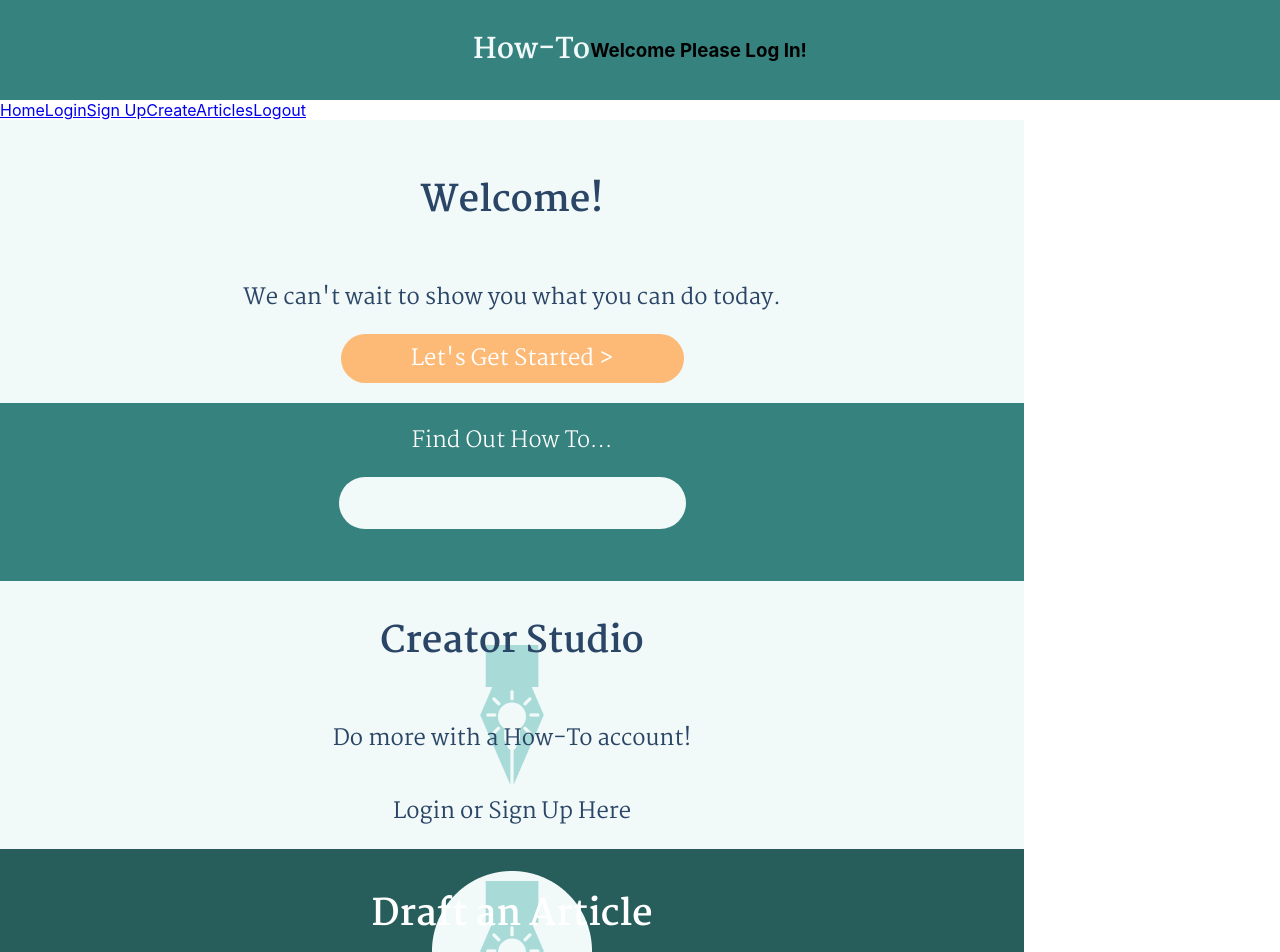
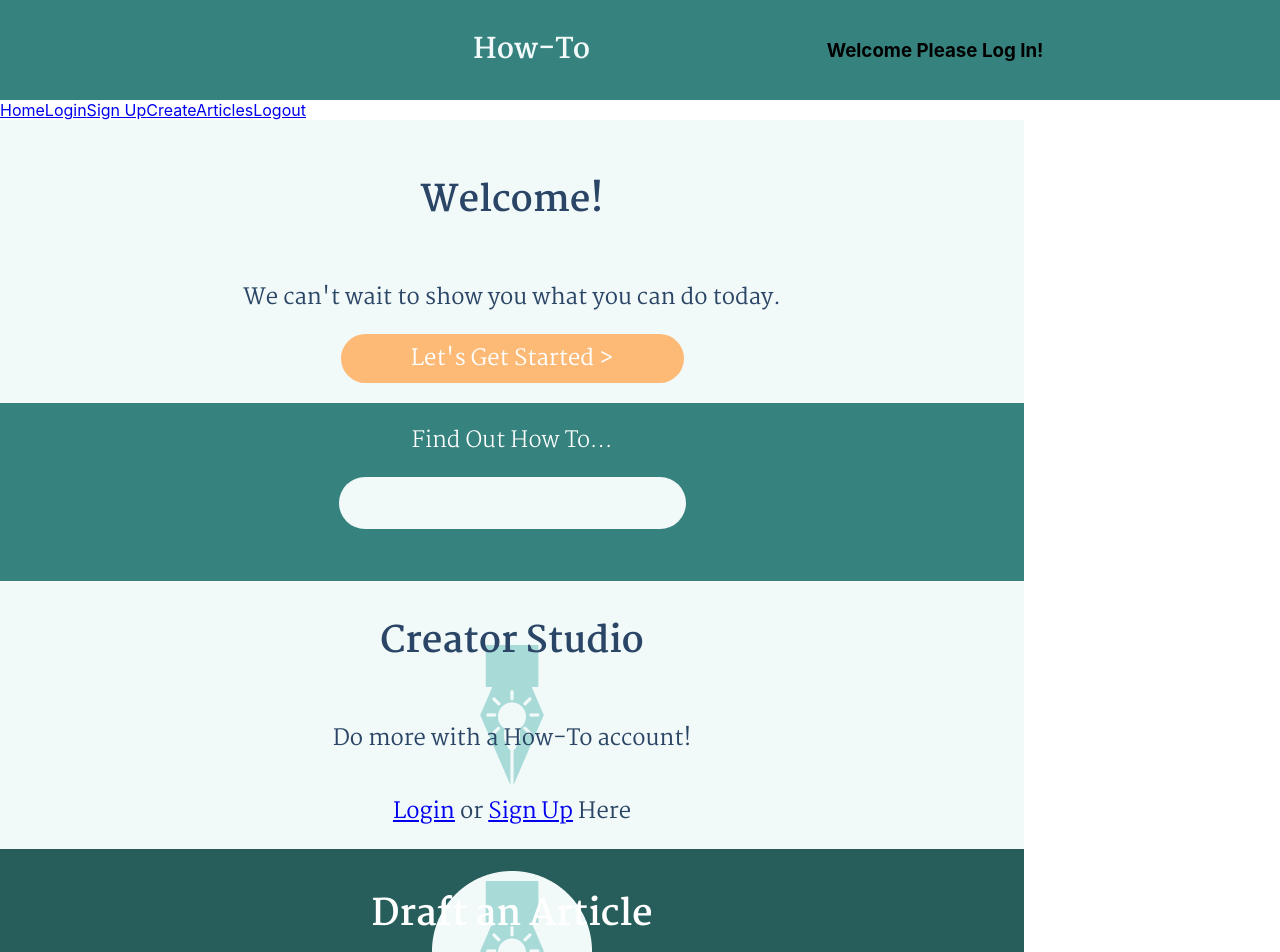
Before and after one commit to How-To-PT-BW/How-To-PT-BW-Front-End, a React (Create React App) app in the folder my-app/: page / in a window 1280 px wide. Shown: the top 952 px of the page. Built offline with nearby package versions, Linux system fonts and the light colour scheme.

Commit message:
added links to welcome page

```diff
--- a/my-app/src/components/Welcome.js
+++ b/my-app/src/components/Welcome.js
@@ -5,6 +5,7 @@ import { colors, devices } from "../styledComponents/variables";
 import {useForm} from 'react-hook-form';
 import {H2, H2White, FormLabel, FormRadioLabel, H3, H3White} from '../styledComponents/fontStyles';
 import DraftArticleLogo from '../images/DraftArticleLogo.png';
+import { Link } from "react-router-dom";
 
 const Container = styled.div`
   background-color: ${colors.background2};
@@ -54,6 +55,9 @@ const GetStartedButton = styled.button`
     font-size: 22px;
     font-family: 'Martel';
     font-weight: 400;
+    &:hover{
+        cursor: pointer;
+    }
 `
 const CreatorStudioContainer=styled.div`
     display: flex;
@@ -95,12 +99,14 @@ function Welcome() {
       console.log(data);
     }; // your form submit function which will invoke after successful validation
 
-    return(
+    return (
       <Container>
         <Header>
           <H2>Welcome!</H2>
           <H3>We can't wait to show you what you can do today.</H3>
+          <Link to="DraftAnArticle">
             <GetStartedButton>Let's Get Started ></GetStartedButton>
+          </Link>
         </Header>
         <SearchContainer>
           <H3White>Find Out How To...</H3White>
@@ -111,14 +117,17 @@ function Welcome() {
         <CreatorStudioContainer>
           <H2>Creator Studio</H2>
           <H3>Do more with a How-To account!</H3>
-                <H3>Login or Sign Up Here</H3>
+          <H3>
+            <Link to="/login">Login</Link> or <Link to="/signup">Sign Up</Link>{" "}
+            Here
+          </H3>
         </CreatorStudioContainer>
         <DraftArticleContainer>
           <H2White>Draft an Article</H2White>
           <H3White>Add to what makes How-To great!</H3White>
         </DraftArticleContainer>
       </Container>
-    )
+    );
 
 }
 
--- a/my-app/src/styledComponents/topbarblock.js
+++ b/my-app/src/styledComponents/topbarblock.js
@@ -5,7 +5,7 @@ const Topbarbackground = styled.div`
     background: #36827E;
     height: 100px;
     display: flex;
-    justify-content: center;
+    justify-content: space-evenly;
     align-items: center;
 
 
@@ -33,6 +33,7 @@ function Topbarblock() {
 
     return (
         <Topbarbackground>
+            <div></div>
             <Topbartext>How-To</Topbartext>
             <h3>Welcome {user.user}</h3>
         </Topbarbackground>
```
Lines whose indentation alone changed are shown as unchanged.
